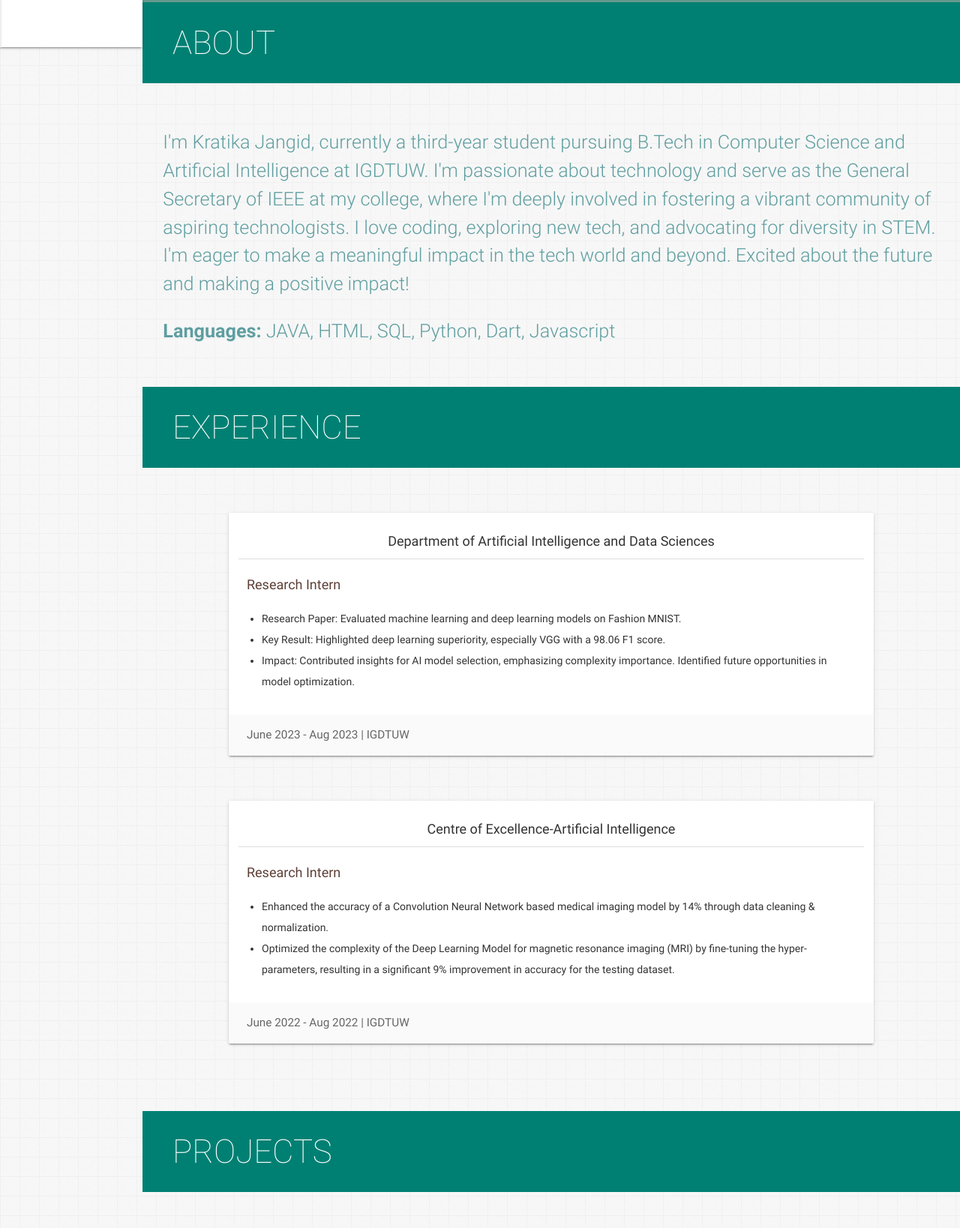
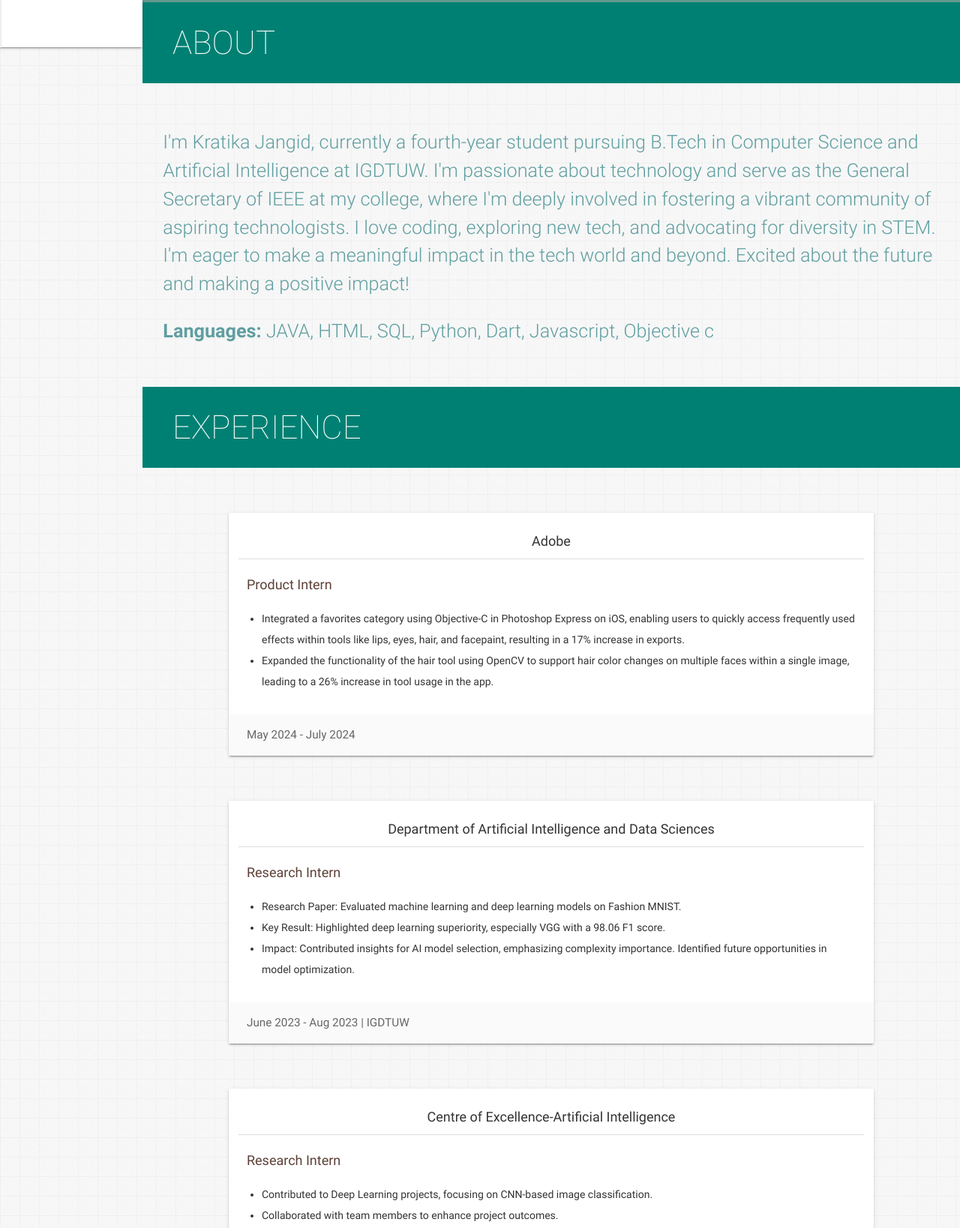
Before and after one commit to kratika-Jangid/portfolio, a plain HTML site: page index.html in a window 1280 px wide. Shown: the part 797-2435 px from the top of the page at 75% size. Drawn offline with nearby package versions, Linux system fonts and the light colour scheme.

Commit message:
Update index.html

```diff
--- a/index.html
+++ b/index.html
@@ -110,7 +110,7 @@
       </li>
 
       <li class="bold">
-        <a aria-label="Open Kratika's resume in a new tab" href="https://drive.google.com/file/d/1NB0JsGgmumSLq2Y74eQWkN5ewMWGpjgG/view" target="_blank"
+        <a aria-label="Open Kratika's resume in a new tab" href="https://drive.google.com/file/d/15Jynkie7I6yd7W6fs43JMxv_0Ihwjcx-/view" target="_blank"
         class="waves-effect waves-dark teal-text"><i class="mdi-file-folder-open small"></i><span>Resume</span></a>
       </li>
     </ul>
@@ -174,7 +174,7 @@
             <div class="caption">
               <h2>Hi, I'm <span class="teal">Kratika Jangid.</span></h2>
               <h5 style="color:#fff">A <span class="typing" style="font-weight: 300; color:#004d40"></span></h5>
-              <h5>Self-driven, quick starter, passionate CSE student with a curious mind who enjoys solving a complex and challenging real-world problems.</h5>
+              <h5>Self-driven, quick starter, passionate CSE-AI student with a curious mind who enjoys solving a complex and challenging real-world problems.</h5>
             </div>
             <div class="social">
               <a href="https://www.linkedin.com/in/kratika-jangid01/" target="_blank">
@@ -201,12 +201,12 @@
     <section id="about" class="section scrollspy">
       <h3 class="page-title white-text teal">About</h3>
       <div class="container flow-text black-text">
-        I'm Kratika Jangid, currently a third-year student pursuing B.Tech in Computer Science and Artificial Intelligence at IGDTUW. I'm passionate about technology and serve as the General Secretary of IEEE at my college, where I'm deeply involved in fostering a vibrant community of aspiring technologists.
+        I'm Kratika Jangid, currently a fourth-year student pursuing B.Tech in Computer Science and Artificial Intelligence at IGDTUW. I'm passionate about technology and serve as the General Secretary of IEEE at my college, where I'm deeply involved in fostering a vibrant community of aspiring technologists.
         I love coding, exploring new tech, and advocating for diversity in STEM.  I'm eager to make a meaningful impact in the tech world and beyond. Excited about the future and making a positive impact!
         </p>
         <p>
           <ul>
-            <li><b>Languages:</b> JAVA, HTML, SQL, Python, Dart, Javascript</li>
+            <li><b>Languages:</b> JAVA, HTML, SQL, Python, Dart, Javascript, Objective c</li>
           </ul>
 
         </p>
@@ -220,6 +220,29 @@
       <div class="container">
 
         <!-- Latest Experience -->
+        <div class="card">
+          <div class="card-content">
+
+              <div class="row col s12 m2">
+                Adobe
+              </div>
+            <div class="brown-text text-darken-2">Product Intern</div>
+            <ul>
+              <li>
+                Integrated a favorites category using Objective-C in Photoshop Express on iOS, enabling users to quickly access
+frequently used effects within tools like lips, eyes, hair, and facepaint, resulting in a 17% increase in exports.
+              </li>
+              <li>
+                Expanded the functionality of the hair tool using OpenCV to support hair color changes on multiple faces
+within a single image, leading to a 26% increase in tool usage in the app.
+              </li>
+
+            </ul>
+          </div>
+          <div class="card-action">
+            <span>May 2024 - July 2024</span>
+          </div>
+        </div>
         <div class="card">
           <div class="card-content">
 
@@ -252,10 +275,10 @@
             <div class="brown-text text-darken-2">Research Intern</div>
             <ul>
               <li>
-                Enhanced the accuracy of a Convolution Neural Network based medical imaging model by 14% through data cleaning & normalization.
+                Contributed to Deep Learning projects, focusing on CNN-based image classification.
               </li>
               <li>
-                Optimized the complexity of the Deep Learning Model for magnetic resonance imaging (MRI) by fine-tuning the hyper-parameters, resulting in a significant 9% improvement in accuracy for the testing dataset.
+                Collaborated with team members to enhance project outcomes.
               </li>
             </ul>
           </div>
@@ -367,6 +390,9 @@
               <div class="col s4 m2">
                 <img alt="" src="/assets/img/img3.png" class="responsive-img" />Dart
               </div>
+              <div class="col s4 m2">
+                <img alt="" src="/assets/img/objc.png" class="responsive-img" />Objective c
+              </div>
             </div>
           </div>
         </div>
@@ -446,7 +472,7 @@
             <div class="card">
               <div class="card-content">
                 <p>
-                  <span class="card-title"><a href="https://www.asu.edu/" target="_blank" class="teal-text hoverline">Indira Gandhi Delhi Technical University for Women</a></span>
+                  <span class="card-title"><a href="https://www.igdtuw.ac.in/" target="_blank" class="teal-text hoverline">Indira Gandhi Delhi Technical University for Women</a></span>
                 </p>
                 <p class="brown-text">Delhi, India</p>
                 <p>
@@ -465,7 +491,7 @@
             <div class="card">
               <div class="card-content">
                 <p>
-                  <span class="card-title"><a href="https://ahduni.edu.in/academics/schools-centres/school-of-engineering-and-applied-science/" target="_blank" class="teal-text hoverline">S.D. Adarsh Vidyalaya(CBSE)</a></span>
+                  <span class="card-title"><a href="https://sdadarshvidyalayagurgaon.com/" target="_blank" class="teal-text hoverline">S.D. Adarsh Vidyalaya(CBSE)</a></span>
                 </p>
                 <p class="brown-text">Gurgaon, India</p>
                 <p>
```
